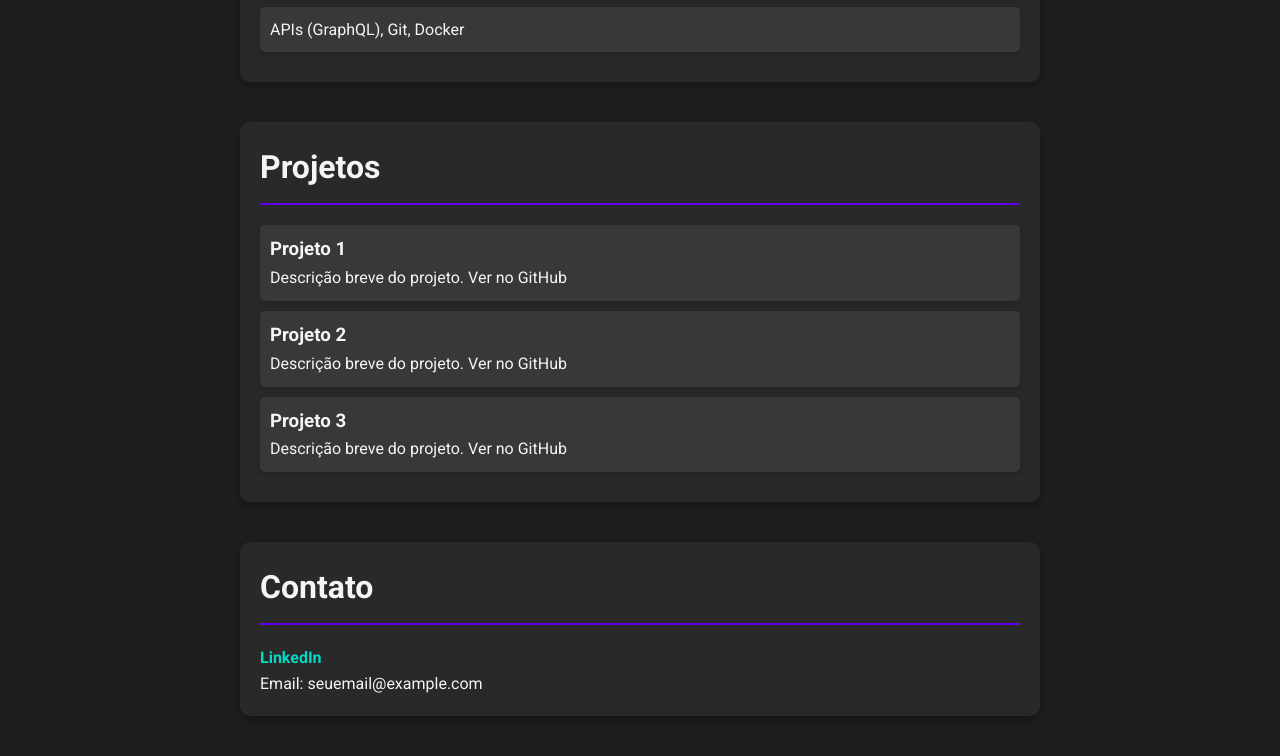
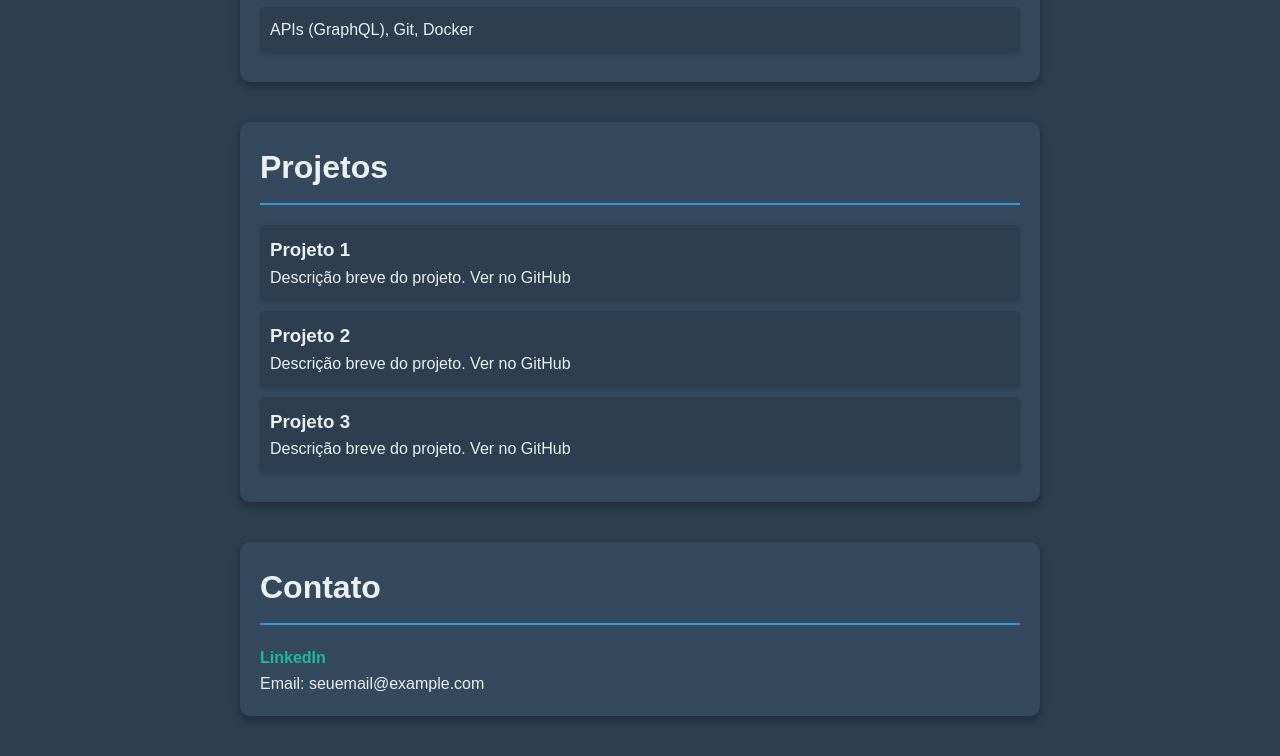
Before and after one commit to Madbug1401/Madbug1401.github.io, a plain HTML site: page index.html in a window 1280 px wide. Shown: the part 718-1474 px from the top of the page. Drawn offline with Linux system fonts and the light colour scheme.

Commit message:
Update styles.css

```diff
--- a/styles.css
+++ b/styles.css
@@ -6,9 +6,9 @@
 }
 
 body {
-    font-family: 'Roboto', sans-serif;
-    background-color: #1e1e1e;
-    color: #f5f5f5;
+    font-family: 'Poppins', sans-serif;
+    background-color: #2c3e50;
+    color: #ecf0f1;
     line-height: 1.6;
     display: flex;
     flex-direction: column;
@@ -18,7 +18,6 @@ body {
     padding: 20px;
 }
 
-/* Estilo do cabeçalho */
 /* Estilo do cabeçalho */
 header {
     background: linear-gradient(135deg, #3498db, #8e44ad);
@@ -61,7 +60,7 @@ section {
     max-width: 800px;
     margin: 20px auto;
     padding: 20px;
-    background: #292929;
+    background: #34495e;
     border-radius: 10px;
     box-shadow: 0 4px 10px rgba(0, 0, 0, 0.3);
 }
@@ -69,8 +68,9 @@ section {
 section h2 {
     font-size: 2em;
     margin-bottom: 20px;
-    border-bottom: 2px solid #6200ea;
+    border-bottom: 2px solid #3498db;
     padding-bottom: 10px;
+    color: #ecf0f1;
 }
 
 section ul {
@@ -81,14 +81,16 @@ section ul {
 section ul li {
     margin: 10px 0;
     padding: 10px;
-    background: #383838;
+    background: #2c3e50;
     border-radius: 5px;
     box-shadow: 0 2px 5px rgba(0, 0, 0, 0.2);
+    transition: background 0.3s, transform 0.3s;
 }
 
 section ul li:hover {
-    background: #03dac5;
-    color: #1e1e1e;
+    background: #1abc9c;
+    transform: translateY(-5px);
+    color: #ecf0f1;
 }
 
 section ul li a {
@@ -102,7 +104,7 @@ section ul li a:hover {
 
 /* Estilo dos links de contato */
 #contact a {
-    color: #03dac5;
+    color: #1abc9c;
     text-decoration: none;
     font-weight: bold;
 }
```
